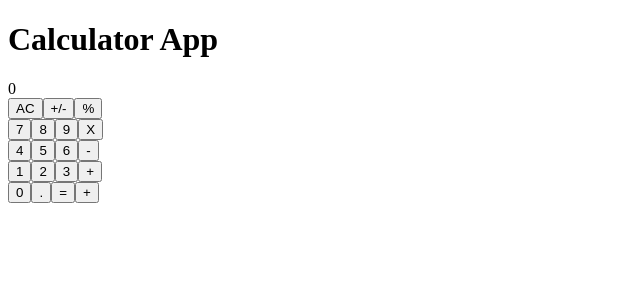
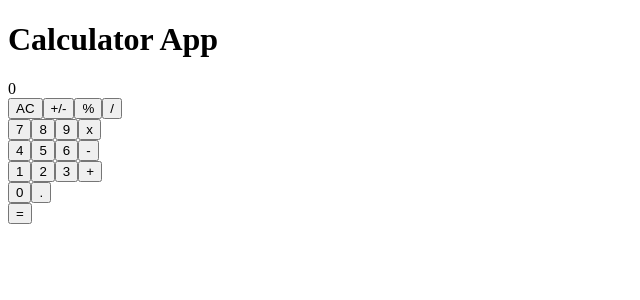
Before and after one commit to kcotrinam/calculator-react, a React (Create React App) app: page / in a window 1280 px wide. Shown: the top 300 px of the page, without its empty margins (0-640 px from the left). Built offline with nearby package versions, Linux system fonts and the light colour scheme.

Commit message:
Refactor button panel

```diff
--- a/src/components/ButtonPanel.jsx
+++ b/src/components/ButtonPanel.jsx
@@ -1,38 +1,42 @@
 import React from 'react';
 import Button from './Button';
 
-const ButtonPanel = () => (
-  <>
-    <div className="group1">
-      <Button name="AC" />
-      <Button name="+/-" />
-      <Button name="%" />
-    </div>
-    <div className="group2">
-      <Button name="7" />
-      <Button name="8" />
-      <Button name="9" />
-      <Button name="X" />
-    </div>
-    <div className="group3">
-      <Button name="4" />
-      <Button name="5" />
-      <Button name="6" />
-      <Button name="-" />
-    </div>
-    <div className="group4">
-      <Button name="1" />
-      <Button name="2" />
-      <Button name="3" />
-      <Button name="+" />
-    </div>
-    <div className="group5">
-      <Button name="0" />
-      <Button name="." />
-      <Button name="=" />
-      <Button name="+" />
-    </div>
-  </>
-);
+const BUTTONGROUP = {
+  group1: ['AC', '+/-', '%', '/'],
+  group2: ['7', '8', '9', 'x'],
+  group3: ['4', '5', '6', '-'],
+  group4: ['1', '2', '3', '+'],
+  group5: ['0', '.'],
+};
+
+const ButtonPanel = () => {
+  const renderButtons = group => group.map(name => (
+    <Button
+      key={name}
+      name={name}
+    />
+  ));
+
+  const {
+    group1,
+    group2,
+    group3,
+    group4,
+    group5,
+  } = BUTTONGROUP;
+
+  return (
+    <>
+      <div className="panel-button">
+        <div className="row">{renderButtons(group1)}</div>
+        <div className="row">{renderButtons(group2)}</div>
+        <div className="row">{renderButtons(group3)}</div>
+        <div className="row">{renderButtons(group4)}</div>
+        <div className="row">{renderButtons(group5)}</div>
+        <Button name="=" />
+      </div>
+    </>
+  );
+};
 
 export default ButtonPanel;
```
